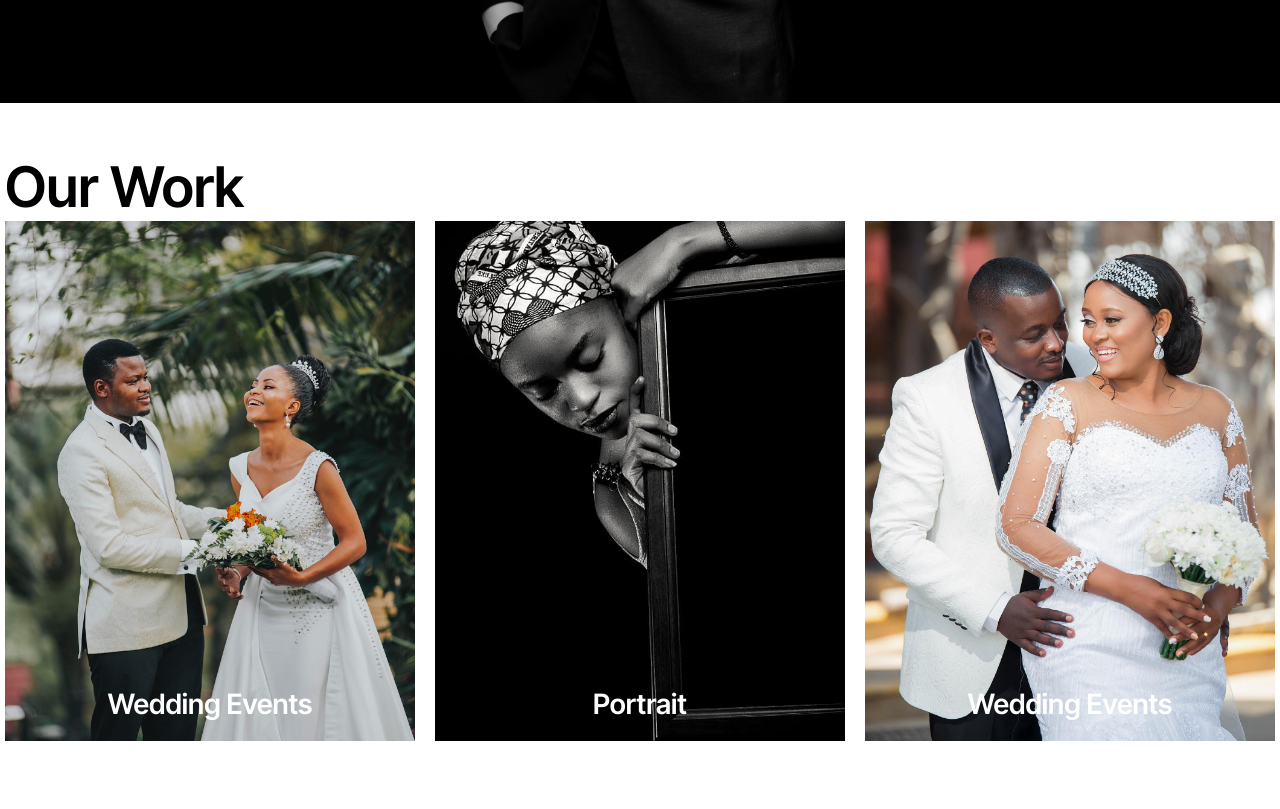
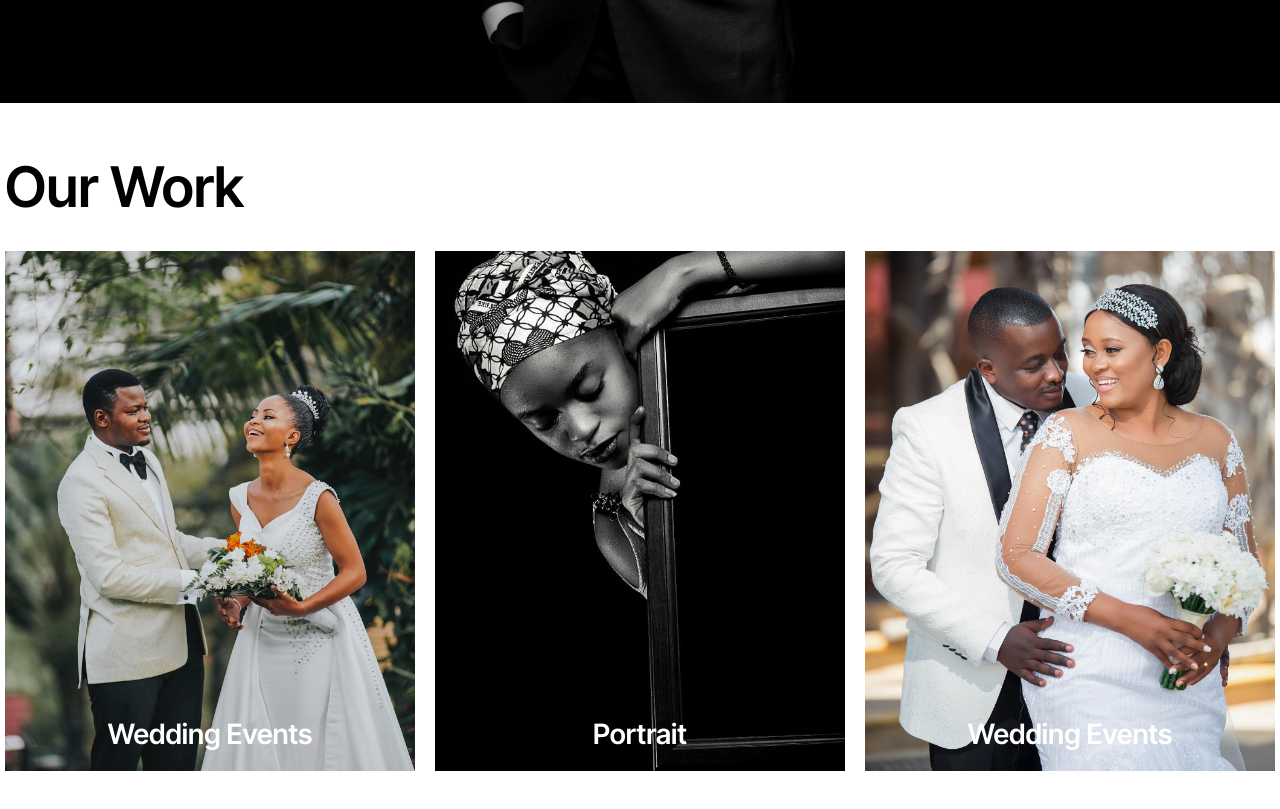
Before and after one commit to jovination/b-brand, a plain HTML site: page index.html in a window 1280 px wide. Shown: the part 762-1571 px from the top of the page. Drawn offline with Linux system fonts and the light colour scheme.

Commit message:
few changes

```diff
--- a/css/style.css
+++ b/css/style.css
@@ -123,6 +123,11 @@ body::-webkit-scrollbar {
     justify-content: center;
     gap: 10em;
 }
+.selected_work{
+    display: flex;
+    flex-direction: column;
+    gap: 30px;
+}
 .work_select{
     font-family: 'Inter Tight', sans-serif;
     font-size: 56px;
--- a/index.html
+++ b/index.html
@@ -48,7 +48,7 @@
         </div>
     </div>
     <div class="section_works">
-        <div class="selectes_works">
+        <div class="selected_work">
             <p class="work_select">
                 Our Work
             </p>
```
